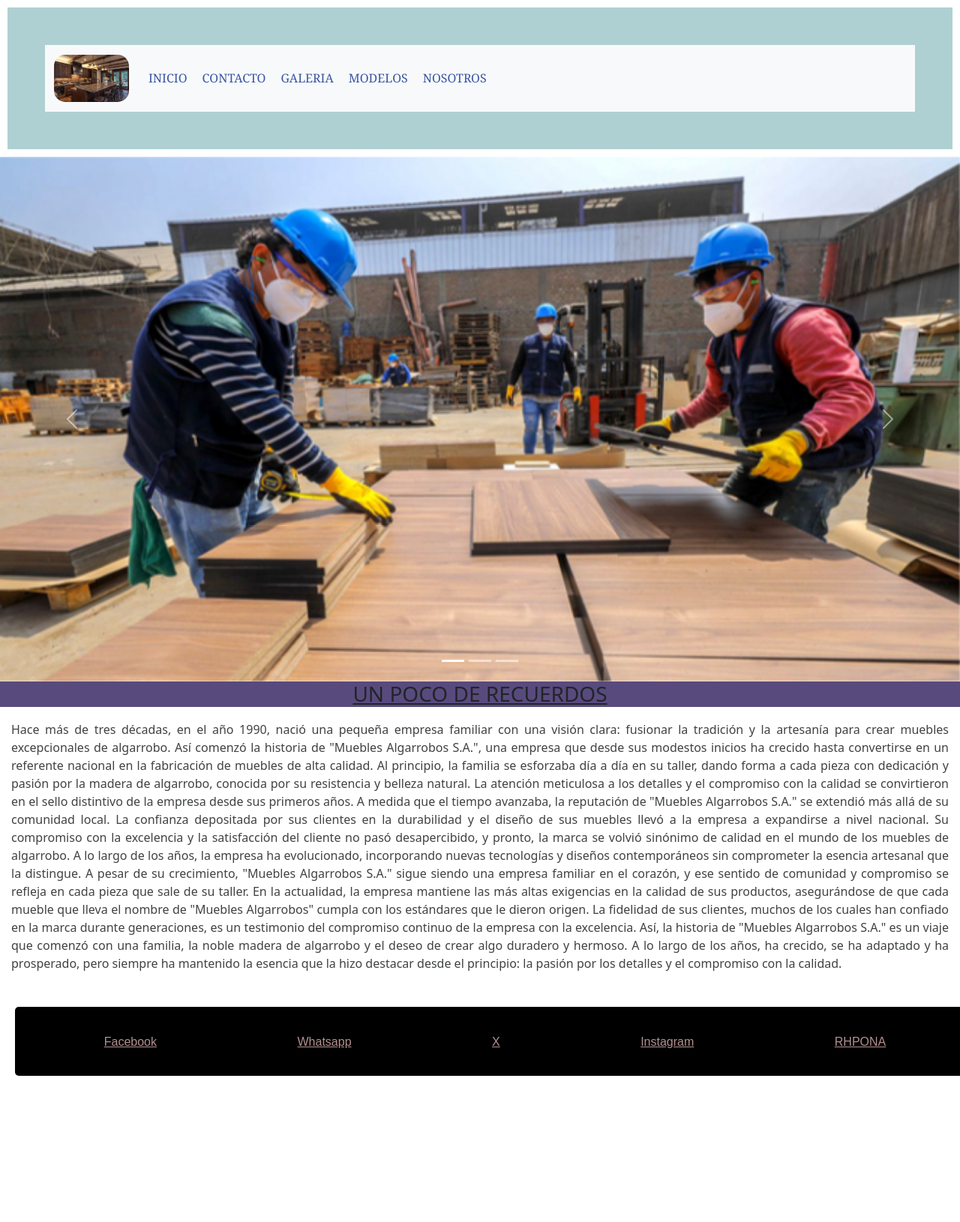
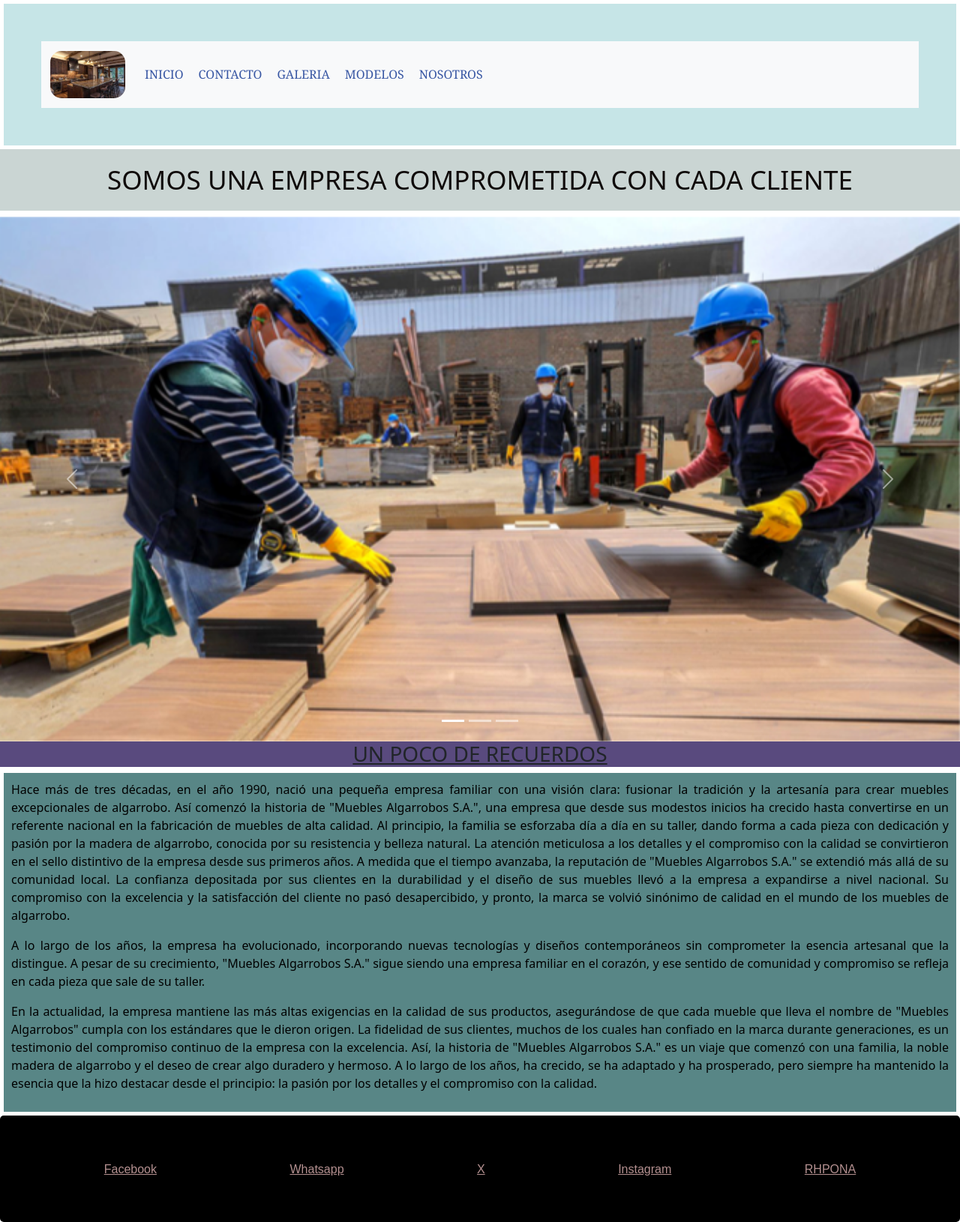
Before and after one commit to RHPONA/muebles-de-algarrobo, a website: page pages/nosotros.html in a window 1280 px wide. Shown: the whole page at 75% size. Before the commit the page ends 1455 px from the top, so only its background shows below. Drawn offline with nearby package versions, Linux system fonts and the light colour scheme.

Commit message:
el proyecto esta realizado, falta el paso nro 9

```diff
--- a/pages/nosotros.html
+++ b/pages/nosotros.html
@@ -63,6 +63,7 @@
       </nav>
     </header>
     <main class="main-nosotros">
+      <h2>SOMOS UNA EMPRESA COMPROMETIDA CON CADA CLIENTE</h2>
       <div id="carouselExampleIndicators" class="carousel slide magia">
         <div class="carousel-indicators">
           <button
@@ -159,13 +160,15 @@
                 empresa a expandirse a nivel nacional. Su compromiso con la
                 excelencia y la satisfacción del cliente no pasó desapercibido,
                 y pronto, la marca se volvió sinónimo de calidad en el mundo de
-                los muebles de algarrobo. A lo largo de los años, la empresa ha
+                los muebles de algarrobo. </p>
+                <p>A lo largo de los años, la empresa ha
                 evolucionado, incorporando nuevas tecnologías y diseños
                 contemporáneos sin comprometer la esencia artesanal que la
                 distingue. A pesar de su crecimiento, "Muebles Algarrobos S.A."
                 sigue siendo una empresa familiar en el corazón, y ese sentido
                 de comunidad y compromiso se refleja en cada pieza que sale de
-                su taller. En la actualidad, la empresa mantiene las más altas
+                su taller. </p>
+                <p>En la actualidad, la empresa mantiene las más altas
                 exigencias en la calidad de sus productos, asegurándose de que
                 cada mueble que lleva el nombre de "Muebles Algarrobos" cumpla
                 con los estándares que le dieron origen. La fidelidad de sus
--- a/scss/componentes/_footer.scss
+++ b/scss/componentes/_footer.scss
@@ -1,23 +1,27 @@
 /*esto es el footer*/
-footer{
+footer {
   background-color: black;
   width: 100%;
   display: flex;
   justify-content: space-around;
   text-align: center;
   border-radius: 5px;
-        padding: 25px;
-        margin: 20px;
-            a{
+  padding: 50px;
+  margin: 0px;
+  a {
     font-size: 1.4rem;
     color: rgb(180, 144, 144);
     display: flex;
     margin-top: 2px;
     flex-direction: column;
-                justify-items: flex-start;
+    justify-items: flex-end;
     align-items: flex-end;
     font-family: Verdana Tahoma, sans-serif;
     font-size: 16px;
     line-height: 40px;
+    &:hover{
+        color: aqua;
+        transform: scale(1.5);
     }
   }
+}
--- a/scss/componentes/_header.scss
+++ b/scss/componentes/_header.scss
@@ -1,12 +1,12 @@
 header {
-  background-color: rgb(175, 208, 210);
+  background-color: rgb(198, 229, 231);
   color: rgb(46, 53, 50);
   padding: 50px;
   align-items: center;
   display: flex;
   flex-direction: row;
   justify-content: space-between;
-  margin: 10px;
+  margin: 5px;
   img {
     border-radius: 15px;
     &:hover {
@@ -17,7 +17,7 @@ header {
   }
 }
 nav {
-  padding: 10px 40px 10px 40px;
+  padding: 5px 10px 5px 10px;
   @include flex(column, center, space-between);
   width: 100%;
   ul {
--- a/scss/pages/_main-index.scss
+++ b/scss/pages/_main-index.scss
@@ -1,27 +1,27 @@
 /*esta es la seccion index*/
-.main-index{
+.main-index {
   background-color: rgba(46, 46, 125, 0.404);
-    .M{
+  .M {
     display: grid;
-        grid-template-columns:repeat(2, 1fr);
+    grid-template-columns: repeat(2, 1fr);
     grid-template-rows: repeat(2, 30hv);
-        color: black;
+
     margin: 1fr 2fr 2fr 2fr;
     gap: 0.5rem;
     margin-bottom: 20px;
 
-        div{
-            img{
+    div {
+      img {
         object-fit: cover;
-                height:100%;
+        height: 100%;
         width: 100%;
         border-radius: 10px;
-                &:hover{
-                    border:#19c6e1 3px solid;
+        box-shadow: 18px 16px 52px 17px rgba(77, 88, 94, 0.88);
+        &:hover {
+          border: #1b2b2e 3px solid;
           border-radius: 10px;
-                }
-
         }
       }
     }
   }
+}
--- a/scss/pages/_main-nosotros.scss
+++ b/scss/pages/_main-nosotros.scss
@@ -11,10 +11,10 @@
                 text-decoration: underline;
             }
             .historia1{
+                @extend %estilos;
                 text-align: justify;
                 padding: 10px;
                 margin: 5px;
-                color: #3f4340;
             }
         }
     }
--- a/scss/utilities/_extends.scss
+++ b/scss/utilities/_extends.scss
@@ -1,5 +1,5 @@
 //Extends
 %estilos{
-    background-color: rgb(32, 23, 23);
-    color: white ;
+    background-color: rgb(88, 134, 134);
+    color: rgb(0, 0, 0) ;
 }
```
Also changed, not shown: index.html (+5 -0 lines), css/main.css, 1 other file. Lines whose indentation alone changed are shown as unchanged.
